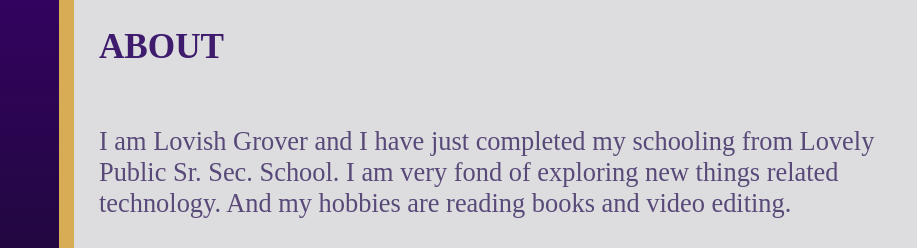
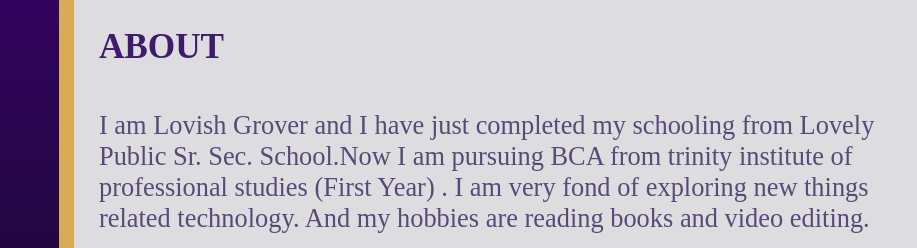
Before and after one commit to GROVER007/grovercv.github.io, a plain HTML site: page index.html in a window 1280 px wide. Shown: the top 248 px of the page, 363-1280 px from the left. Drawn offline with nearby package versions, Linux system fonts and the light colour scheme.

Commit message:
Added college name
Added college name (Trinity institute of professional studies)

```diff
--- a/index.html
+++ b/index.html
@@ -38,7 +38,7 @@
             </div>
             <div class="box5" style="padding-left: 3%;">
                 <div style="grid-area: head;"><h2 style="color: #3e1b6d;">ABOUT</h2></div>
-                <div style="grid-area: para;padding-right: 2%;color: #594979;"><p>I am Lovish Grover and I have just completed my schooling from Lovely Public Sr. Sec. School. I am very fond of exploring new things related technology. And my hobbies are reading books and video editing.</p></div>
+                <div style="grid-area: para;padding-right: 2%;color: #594979;"><p>I am Lovish Grover and I have just completed my schooling from Lovely Public Sr. Sec. School.Now I am pursuing BCA from trinity institute of professional studies (First Year) . I am very fond of exploring new things related technology. And my hobbies are reading books and video editing.</p></div>
             </div>
             <div class="box6" style="padding-left: 3%;">
                 <div class="skillb1">
```
